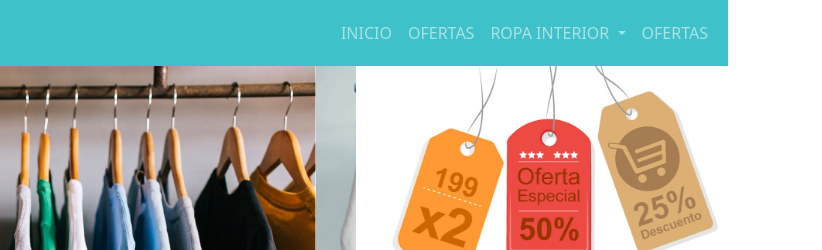
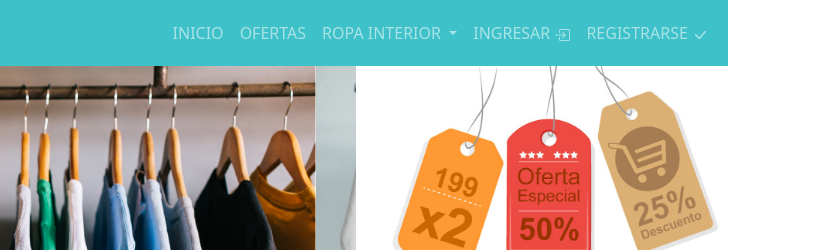
Before and after one commit to andresval7/parcial3Introduccion, a plain HTML site: page index.html in a window 1280 px wide. Shown: the top 250 px of the page, 458-1280 px from the left. Drawn offline with Linux system fonts and the light colour scheme.

Commit message:
Actualizacion Index

```diff
--- a/index.html
+++ b/index.html
@@ -5,8 +5,8 @@
     <meta http-equiv="X-UA-Compatible" content="IE=edge">
     <meta name="viewport" content="width=device-width, initial-scale=1.0">
     <link rel="icon" href="./assets/1.png">
+    <link rel="stylesheet" href="style.css">
     <link rel="stylesheet" href="./assets/bootstrap.min.css">
-    <link rel="stylesheet" href="style.css">
     <title>Inicio</title>
 </head>
 <body class="container">
@@ -38,7 +38,19 @@
                                 </ul>
                             </li>
                             <li class="nav-item">
-                                <a class="nav-link" href="#">OFERTAS</a>
+                                <a class="nav-link" href="./login.html">INGRESAR
+                                    <svg xmlns="http://www.w3.org/2000/svg" width="16" height="16" fill="currentColor" class="bi bi-box-arrow-in-right" viewBox="0 0 16 16">
+                                        <path fill-rule="evenodd" d="M6 3.5a.5.5 0 0 1 .5-.5h8a.5.5 0 0 1 .5.5v9a.5.5 0 0 1-.5.5h-8a.5.5 0 0 1-.5-.5v-2a.5.5 0 0 0-1 0v2A1.5 1.5 0 0 0 6.5 14h8a1.5 1.5 0 0 0 1.5-1.5v-9A1.5 1.5 0 0 0 14.5 2h-8A1.5 1.5 0 0 0 5 3.5v2a.5.5 0 0 0 1 0v-2z"/>
+                                        <path fill-rule="evenodd" d="M11.854 8.354a.5.5 0 0 0 0-.708l-3-3a.5.5 0 1 0-.708.708L10.293 7.5H1.5a.5.5 0 0 0 0 1h8.793l-2.147 2.146a.5.5 0 0 0 .708.708l3-3z"/>
+                                    </svg>
+                                </a>
+                            </li>
+                            <li class="nav-item">
+                                <a class="nav-link" href="./registro.html">REGISTRARSE
+                                    <svg xmlns="http://www.w3.org/2000/svg" width="16" height="16" fill="currentColor" class="bi bi-check-lg" viewBox="0 0 16 16">
+                                        <path d="M12.736 3.97a.733.733 0 0 1 1.047 0c.286.289.29.756.01 1.05L7.88 12.01a.733.733 0 0 1-1.065.02L3.217 8.384a.757.757 0 0 1 0-1.06.733.733 0 0 1 1.047 0l3.052 3.093 5.4-6.425a.247.247 0 0 1 .02-.022Z"/>
+                                    </svg>
+                                </a>
                             </li>
 
                             </ul>
```
